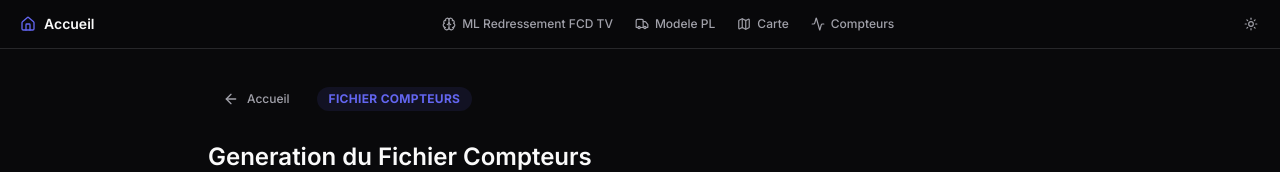
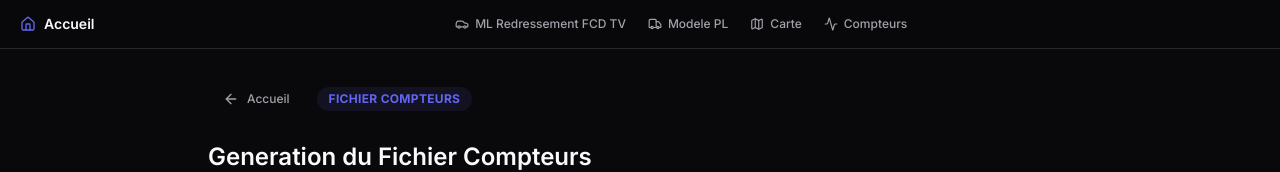
Before and after one commit to anbsamsam17/machine-learning-traffic-redressement-platform, a Next.js app in the folder apps/web/: page /compteurs in a window 1280 px wide. Shown: the top 172 px of the page. Built offline with nearby package versions, Linux system fonts and the light colour scheme.

Commit message:
fix(ui): header — Brain→Car icon, remove light mode toggle

```diff
--- a/apps/web/components/layout/app-header.tsx
+++ b/apps/web/components/layout/app-header.tsx
@@ -3,7 +3,7 @@
 import { useState, useEffect, useRef } from "react";
 import { useRouter, usePathname } from "next/navigation";
 import {
-  Brain,
+  Car,
   Truck,
   Map,
   Activity,
@@ -12,10 +12,7 @@ import {
   Home,
   LogOut,
   User,
-  Moon,
-  Sun,
 } from "lucide-react";
-import { useTheme } from "next-themes";
 import { useAppStore, type AppMode } from "@/lib/store";
 import { cn } from "@/lib/utils";
 import { getToken, logout } from "@/lib/auth";
@@ -23,7 +20,7 @@ import { apiClient } from "@/lib/api";
 import type { AuthMeResponse } from "@/lib/types/api";
 
 const MODES = [
-  { key: "tv" as AppMode, label: "ML Redressement FCD TV", icon: Brain, path: "/donnees" },
+  { key: "tv" as AppMode, label: "ML Redressement FCD TV", icon: Car, path: "/donnees" },
   { key: "pl" as AppMode, label: "Modele PL", icon: Truck, path: "/donnees" },
   { key: "carte" as AppMode, label: "Carte", icon: Map, path: "/carte" },
   { key: "compteurs" as AppMode, label: "Compteurs", icon: Activity, path: "/compteurs" },
@@ -33,15 +30,11 @@ export function AppHeader() {
   const router = useRouter();
   const pathname = usePathname();
   const { mode, setMode, reset } = useAppStore();
-  const { theme, setTheme } = useTheme();
   const [mobileOpen, setMobileOpen] = useState(false);
   const [userEmail, setUserEmail] = useState<string | null>(null);
-  const [mounted, setMounted] = useState(false);
   const firstLinkRef = useRef<HTMLButtonElement>(null);
 
   const isAuthPage = pathname === "/login" || pathname === "/register";
-
-  useEffect(() => setMounted(true), []);
 
   // A11y — close mobile drawer on Escape and move focus to the first
   // interactive element when the drawer opens. Basic focus-trap.
@@ -124,10 +117,6 @@ export function AppHeader() {
     router.replace("/login");
   }
 
-  function toggleTheme() {
-    setTheme(theme === "dark" ? "light" : "dark");
-  }
-
   if (isAuthPage) return null;
 
   return (
@@ -175,20 +164,6 @@ export function AppHeader() {
 
         {/* Right side */}
         <div className="hidden md:flex items-center gap-2">
-          {mounted && (
-            <button
-              onClick={toggleTheme}
-              className="p-1.5 rounded text-text-muted hover:text-text hover:bg-bg-subtle transition-colors focus-visible:outline-none focus-visible:ring-2 focus-visible:ring-accent"
-              aria-label={theme === "dark" ? "Activer le mode clair" : "Activer le mode sombre"}
-            >
-              {theme === "dark" ? (
-                <Sun size={14} aria-hidden="true" />
-              ) : (
-                <Moon size={14} aria-hidden="true" />
-              )}
-            </button>
-          )}
-
           {userEmail && (
             <div className="flex items-center gap-1">
               <div className="flex items-center gap-1.5 px-2 h-7 rounded bg-bg-elevated border border-border">
@@ -252,15 +227,6 @@ export function AppHeader() {
                 </button>
               );
             })}
-            {mounted && (
-              <button
-                onClick={toggleTheme}
-                className="w-full flex items-center gap-2 px-3 h-9 rounded text-sm font-medium text-text-muted hover:text-text hover:bg-bg-subtle transition-colors"
-              >
-                {theme === "dark" ? <Sun size={14} aria-hidden="true" /> : <Moon size={14} aria-hidden="true" />}
-                {theme === "dark" ? "Mode clair" : "Mode sombre"}
-              </button>
-            )}
             {userEmail && (
               <div className="pt-2 mt-2 border-t border-border">
                 <div className="flex items-center justify-between px-3 py-2">
```
